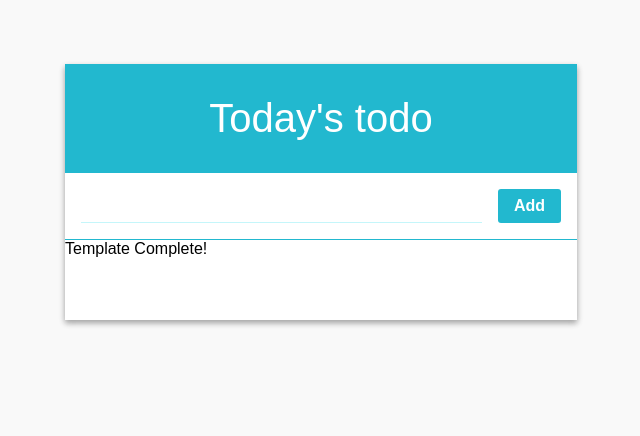
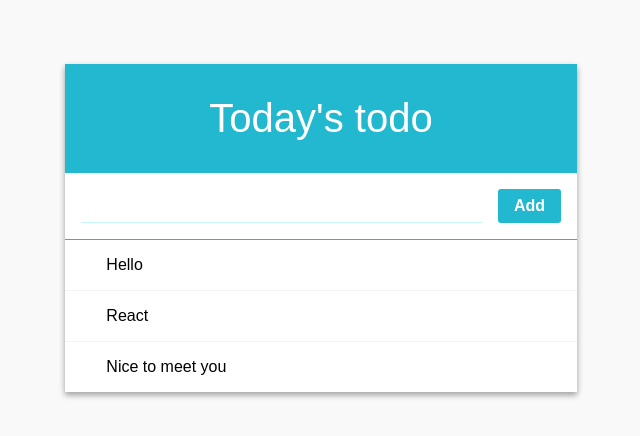
Before and after one commit to kimshuk/todo-list, a React (Create React App) app: page / in a window 1280 px wide. Shown: the top 436 px of the page, without its empty margins (319-959 px from the left). Built offline with nearby package versions, Linux system fonts and the light colour scheme.

Commit message:
revised todoitem comp

```diff
--- a/src/App.js
+++ b/src/App.js
@@ -1,11 +1,14 @@
 import React, { Component } from "react";
 import TodoListTemplate from "./components/TodoListTemplate";
 import Form from "./components/Form";
+import TodoItemList from "./components/TodoItemList";
 
 class App extends Component {
   render() {
     return (
-      <TodoListTemplate form={<Form />}>Template Complete!</TodoListTemplate>
+      <TodoListTemplate form={<Form />}>
+        <TodoItemList />
+      </TodoListTemplate>
     );
   }
 }
--- a/src/components/TodoItem.css
+++ b/src/components/TodoItem.css
@@ -0,0 +1,47 @@
+.todo-item {
+  padding: 1rem;
+  display: flex;
+  align-items: center; /* 세로 가운데 정렬 */
+  cursor: pointer;
+  transition: all 0.15s;
+  user-select: none;
+}
+
+.todo-item:hover {
+  background: #e3fafc;
+}
+
+/* todo-item 에 마우스가 있을때만 .remove 보이기 */
+.todo-item:hover .remove {
+  opacity: 1;
+}
+
+/* todo-item 사이에 윗 테두리 */
+.todo-item + .todo-item {
+  border-top: 1px solid #f1f3f5;
+}
+
+.remove {
+  margin-right: 1rem;
+  color: #e64980;
+  font-weight: 600;
+  opacity: 0;
+}
+
+.todo-text {
+  flex: 1; /* 체크, 엑스를 제외한 공간 다 채우기 */
+  word-break: break-all;
+}
+
+.checked {
+  text-decoration: line-through;
+  color: #adb5bd;
+}
+
+.check-mark {
+  font-size: 1.5rem;
+  line-height: 1rem;
+  margin-left: 1rem;
+  color: #3bc9db;
+  font-weight: 800;
+}
--- a/src/components/TodoItem.js
+++ b/src/components/TodoItem.js
@@ -3,21 +3,26 @@
 
 class TodoItem extends Component {
   render() {
+    const { text, checked, id, onToggle, onRemove } = this.props;
+
+    return (
       <div className="todo-item" onClick={() => onToggle(id)}>
         <div
           className="remove"
           onClick={e => {
+            console.log("remove");
             e.stopPropagation(); // prevent onToggle trigger
             onRemove(id);
           }}
         >
           &times;
         </div>
-      <div className={`todo-text ${checked && "checked"}`}>
+        <div className={`todo-text ${checked ? "checked" : ""}`}>
           <div>{text}</div>
         </div>
         {checked && <div className="check-mark" />}
-    </div>;
+      </div>
+    );
   }
 }
 
--- a/src/components/TodoItemList.js
+++ b/src/components/TodoItemList.js
@@ -1,10 +1,17 @@
 import React, { Component } from "react";
+import TodoItem from "./TodoItem";
 
 class TodoItemList extends Component {
   render() {
     const { todos, onToggle, onRemove } = this.props;
 
-    return <div />;
+    return (
+      <div>
+        <TodoItem text="Hello" />
+        <TodoItem text="React" />
+        <TodoItem text="Nice to meet you" />
+      </div>
+    );
   }
 }
 
--- a/src/components/TodoListTemplate.css
+++ b/src/components/TodoListTemplate.css
@@ -23,3 +23,4 @@
 .todos-wrapper {
   min-height: 5rem;
 }
+/* different css */
```
Lines whose indentation alone changed are shown as unchanged.
